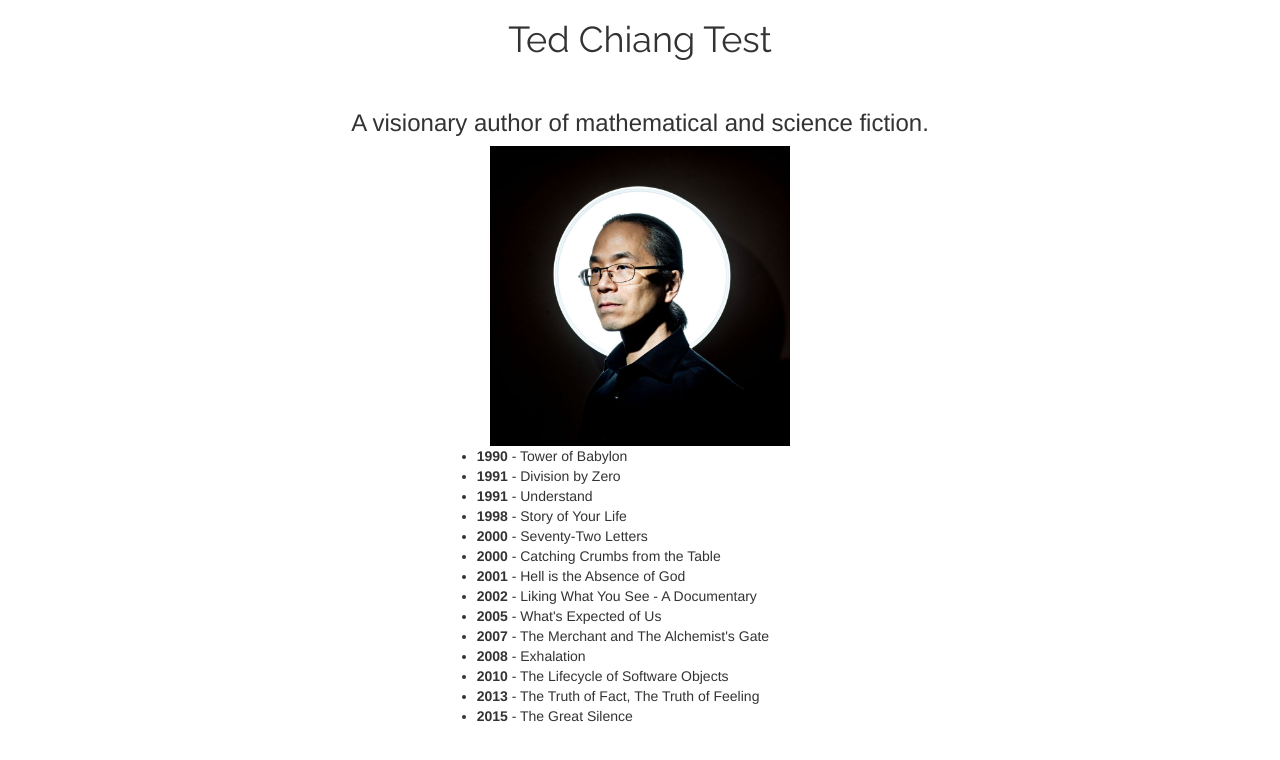
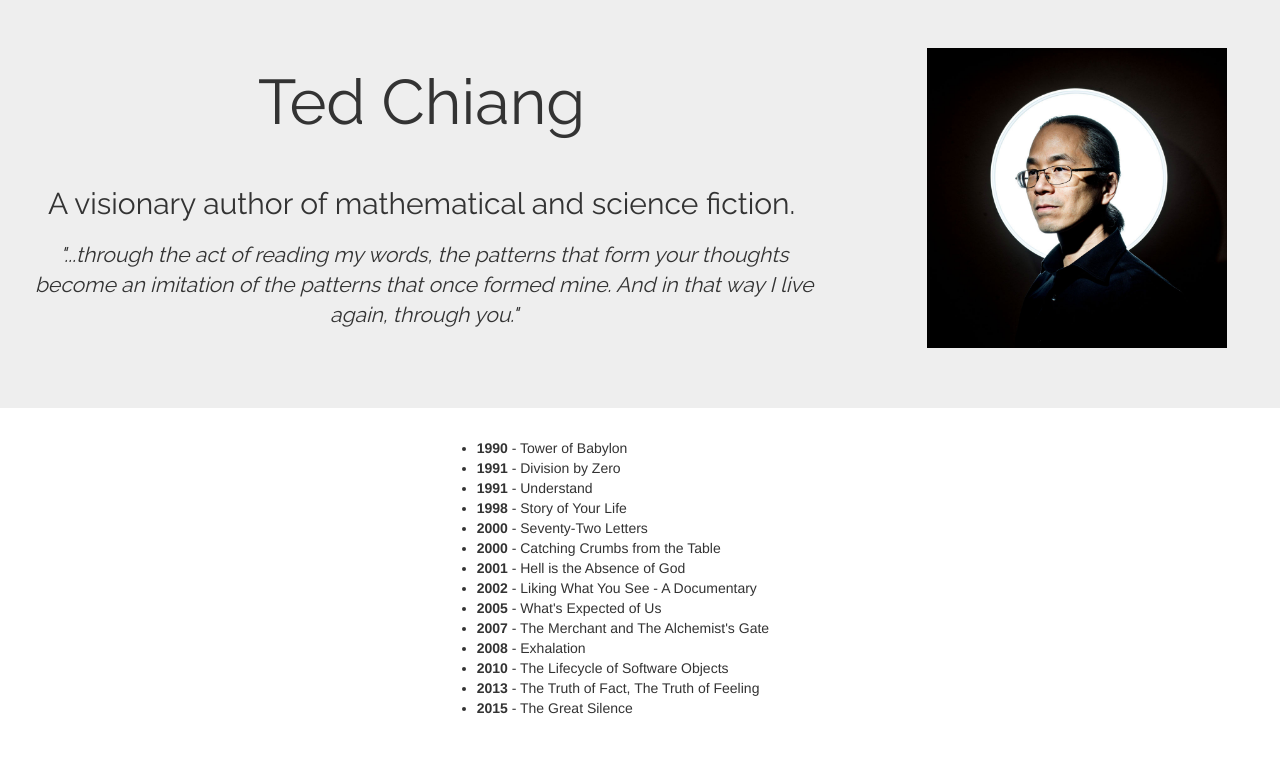
Before and after one commit to BlueGlowStick/tribute_page, a plain HTML site: page Tribute2.html in a window 1280 px wide. Drawn offline with nearby package versions, Linux system fonts and the light colour scheme.

Commit message:
Improved header

```diff
--- a/Tribute2.html
+++ b/Tribute2.html
@@ -4,20 +4,33 @@
 	<link rel="stylesheet" href="https://maxcdn.bootstrapcdn.com/bootstrap/3.3.7/css/bootstrap.min.css">
 	<script src="https://ajax.googleapis.com/ajax/libs/jquery/3.3.1/jquery.min.js"></script>
 	<link href='https://fonts.googleapis.com/css?family=Raleway' rel='stylesheet'>
+<!-- Fade the picture in upon page load -->
+	<script src="https://code.jquery.com/jquery-1.12.4.min.js"></script>
+	<script>
+		$(document).ready(function() {
+			$("#tedpic").hide();
+			$("#tedpic").fadeIn("slow");
+		});
+	</script>
+
 </head>
 <body>
-<div class="row">
-	<div class="col-xs-2 col-md-3">
-	</div>
-	<div class="col-xs-8 col-md-6 text-center">
-		<h1 style="font-family:Raleway;">Ted Chiang Test</h1>
-		<br>
-		<h3>A visionary author of mathematical and science fiction.</h3>
-		<img class="img-responsive center-block" height="300" width="300" src="TedChiang.jpg" alt="Picture of Ted Chiang">
-	</div>
-	<div class="col-xs-2 col-md-3">
+<div class="jumbotron">
+	<div class="row">
+		<div class="col-xs-8 col-xs-offset-2 col-md-8 col-md-offset-0 text-center">
+			<h1 style="font-family:Raleway;">Ted Chiang</h1>
+			<br>
+			<h2 style="font-family:Raleway;">A visionary author of mathematical and science fiction.</h2>
+			<blockquote class="hidden-xs"><p style="font-family:Raleway;"><i>"...through the act of reading my words, the patterns that form your thoughts become an imitation of the patterns that once formed mine. And in that way I live again, through you."</i></p></blockquote>
+		</div>
+		<div class="col-xs-8 col-xs-offset-2 col-md-4 col-md-offset-0">
+			<img class="img-responsive center-block" id="tedpic" height="300" width="300" src="TedChiang.jpg" alt="Picture of Ted Chiang">
+		</div>
 	</div>
 </div>
+
+<!-- Alter below to use offsets rather than column fuckery -->
+
 <div class="row">
 	<div class="col-xs-2 col-sm-3 col-md-4">
 	</div>
```
